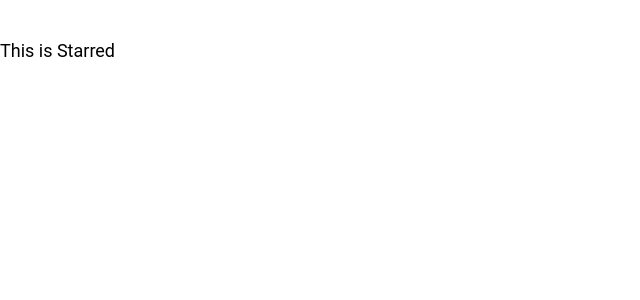
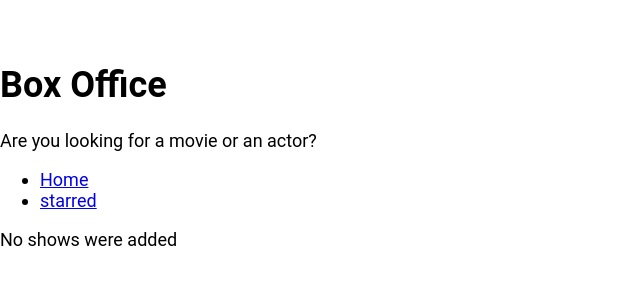
Before and after one commit to SAIRAJA116/box-office, a React (Create React App) app: page /starred in a window 1280 px wide. Shown: the top 300 px of the page, without its empty margins (0-640 px from the left). Built offline with nearby package versions, Linux system fonts and the light colour scheme; the HTML template or start-up script is replaced by a standard one.

Commit message:
finished starred page

```diff
--- a/src/pages/Starred.js
+++ b/src/pages/Starred.js
@@ -1,9 +1,48 @@
 /* eslint-disable */
-import React from 'react'
+import React,{useState,useEffect} from 'react'
+import { useShows } from '../misc/custom-hooks'
+import {apiGet} from "../misc/config"
+import MainPageLayout from "../components/MainPageLayout"
+import ShowGrid from '../components/show/ShowGrid'
+
 
 const Starred = () => {
+  const [starred] = useShows()
+
+  const [shows,setShows] = useState(null);
+  const [isLoading,setIsLoading] = useState(true);
+  const [error,setError] = useState(null);
+
+  useEffect(()=>{
+    if(starred && starred.length>0){
+
+      const promises = starred.map(showId => apiGet(`shows/${showId}?embed[]=seasons&embed[]=cast`))
+      Promise.all(promises)
+      .then(apiData => apiData.map(show=>({show})))
+      .then(results => {
+        setShows(results);
+        setIsLoading(false);
+
+      }).catch(error=>{
+        setError(error.message)
+        setIsLoading(false);
+      })
+
+    }else{
+      setIsLoading(false);
+    }
+  },[starred])
+
+
+
+
   return (
-    <div>This is Starred</div>
+    <MainPageLayout>
+      {isLoading && <div>Shows are still loading</div>}
+      {error && <div>Error occured : {error}</div>}
+      {!isLoading && !shows && <div>No shows were added</div>}
+      {!isLoading && !error && shows && <ShowGrid data={shows} /> }
+    </MainPageLayout>
   )
 }
 
```
